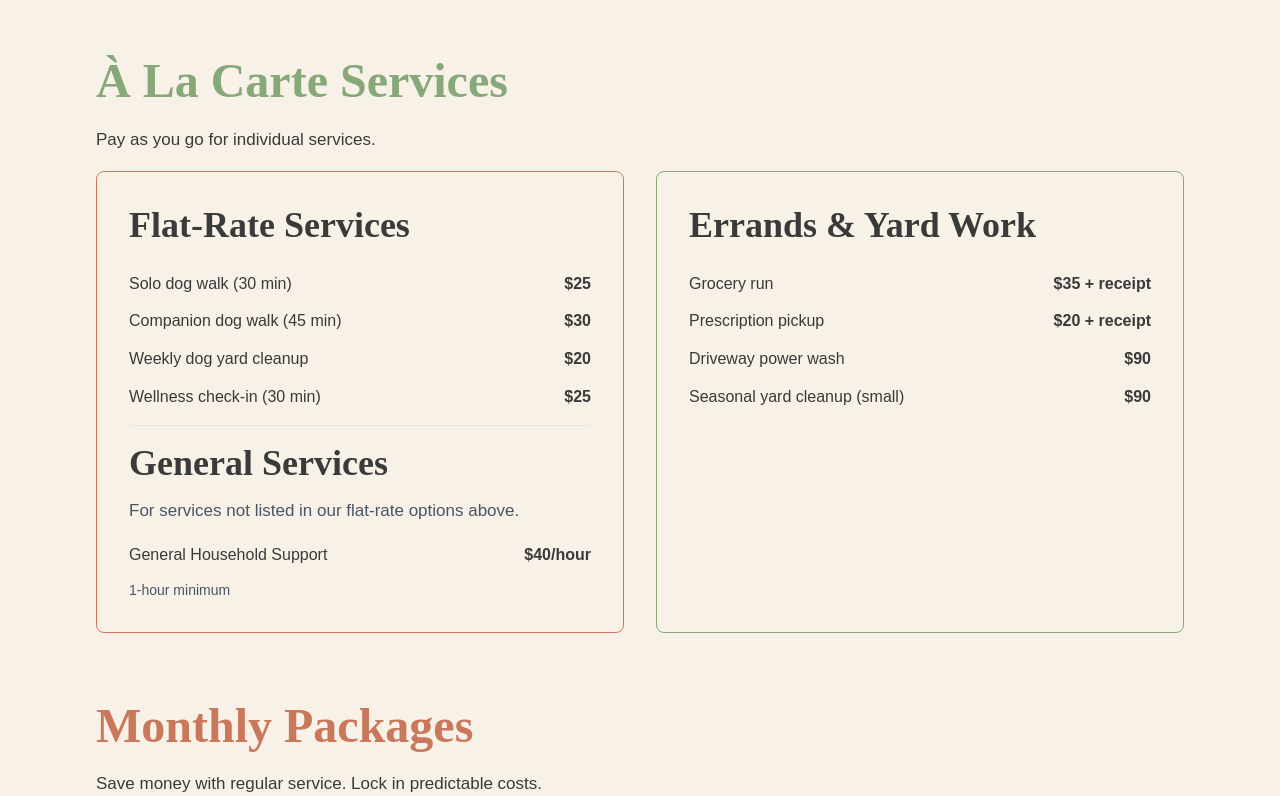
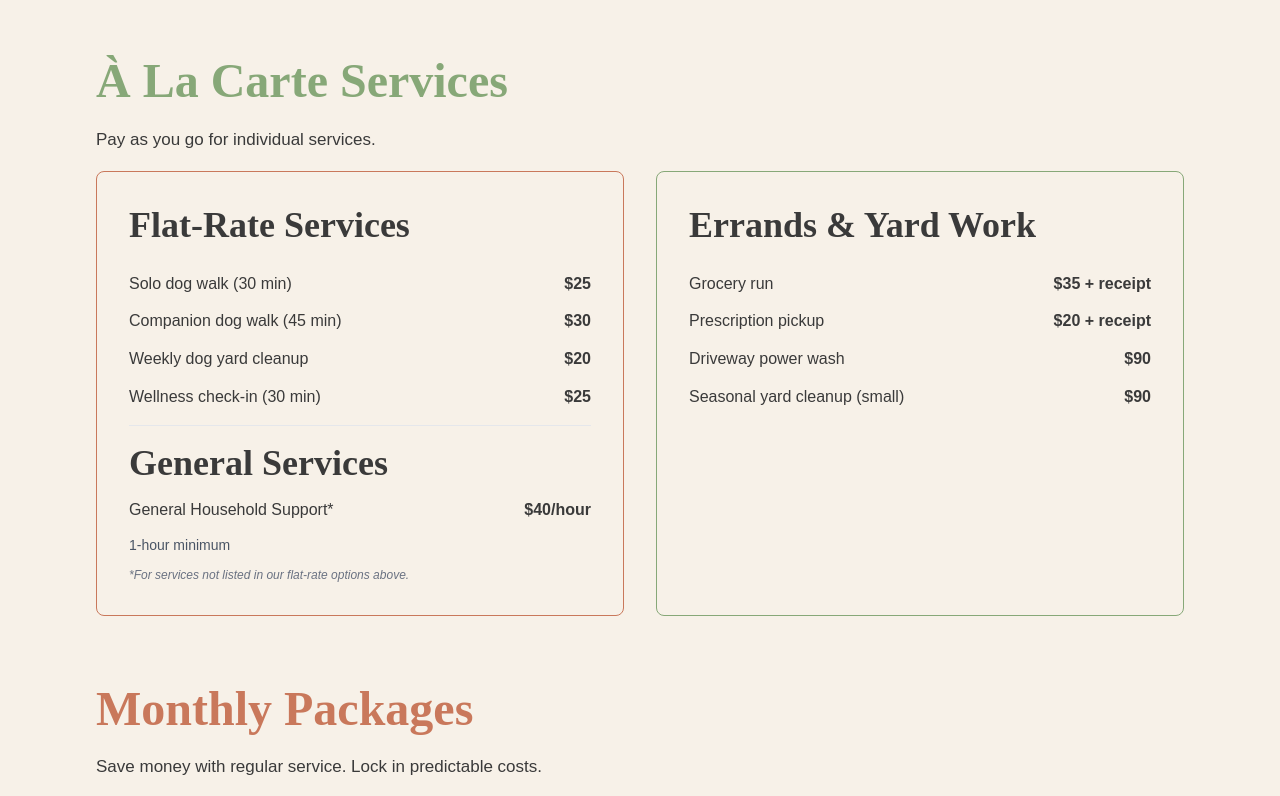
Before and after one commit to GoodCompanySCS/goodcompany-scs, a Next.js app: page /pricing in a window 1280 px wide. Shown: the part 381-1177 px from the top of the page. Built offline with nearby package versions, Linux system fonts and the light colour scheme.

Commit message:
Update page.tsx

```diff
--- a/app/pricing/page.tsx
+++ b/app/pricing/page.tsx
@@ -36,14 +36,14 @@ export default function Pricing() {
           <span className="font-semibold">$25</span>
         </li>
         <li className="pt-4 mt-4 border-t border-gray-200">
-          <h4 className="text-4xl font-semibold mb-3">General Services</h4>
-              <p className="text-sm text-gray-600 mb-4">For services not listed in our flat-rate options above.</p>
+            <h4 className="text-4xl font-semibold mb-3">General Services</h4>
         </li>
         <li className="flex justify-between">
-          <span>General Household Support</span>
+          <span>General Household Support*</span>
           <span className="font-semibold">$40/hour</span>
         </li>
         <li className="text-sm text-gray-600">1-hour minimum</li>
+        <li className="text-xs text-gray-500 italic mt-2">*For services not listed in our flat-rate options above.</li>
                 </ul>
               </div>
 
```
